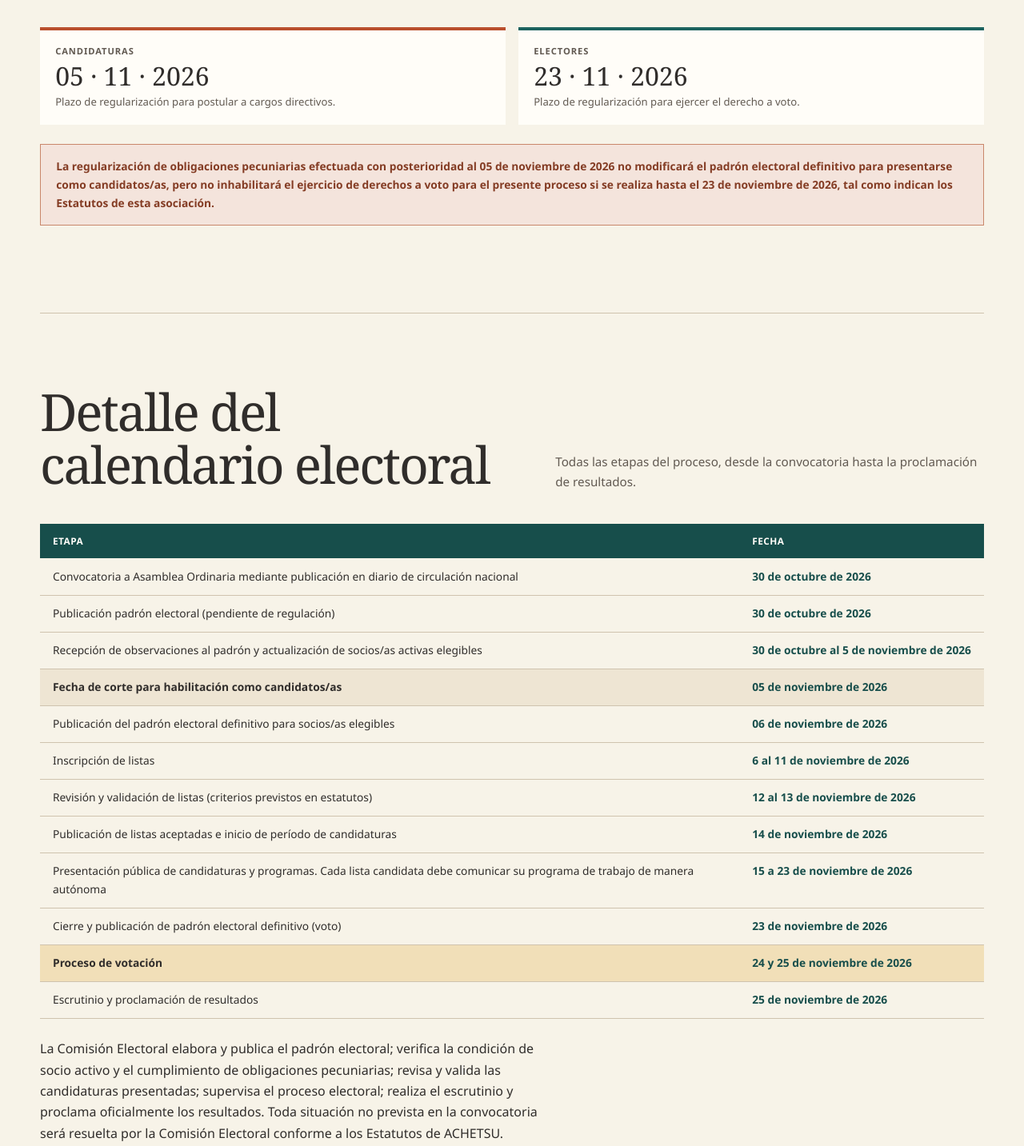
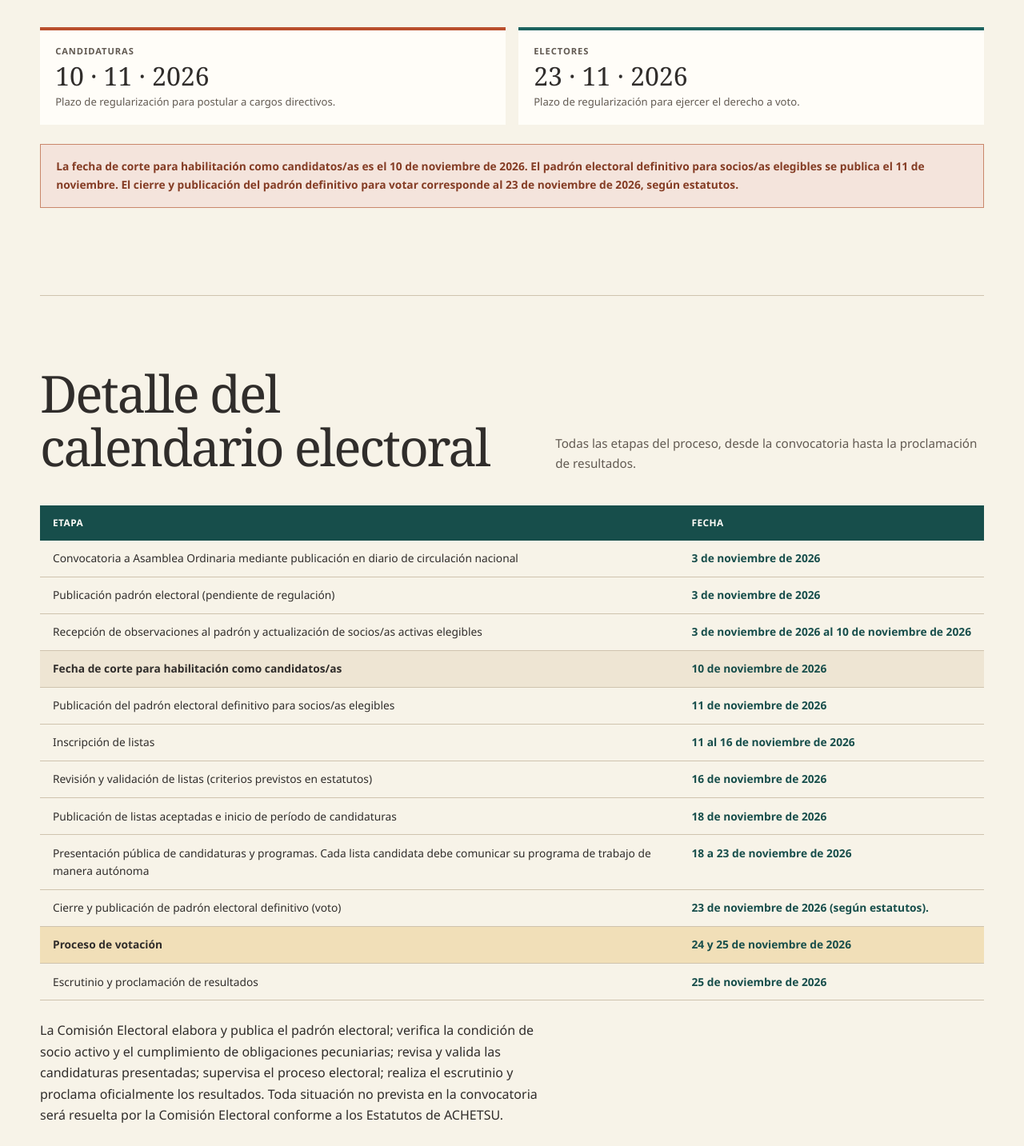
Before and after one commit to estebancofre-coy/achetsu-elecciones, a plain HTML site: page index.html in a window 1280 px wide. Shown: the part 3608-5041 px from the top of the page at 80% size. Drawn offline with Linux system fonts and the light colour scheme.

Commit message:
Actualizar calendario electoral y fechas relacionadas de noviembre de 2026
Co-authored-by: Copilot App <223556219+Copilot@users.noreply.github.com>

```diff
--- a/index.html
+++ b/index.html
@@ -748,7 +748,7 @@
       <div class="key-dates">
         <div class="key-date">
           <p>Candidaturas</p>
-          <p class="date-value">05 · 11 · 2026</p>
+          <p class="date-value">10 · 11 · 2026</p>
           <p>Plazo de regularización para postular a cargos directivos.</p>
         </div>
         <div class="key-date">
@@ -758,7 +758,7 @@
         </div>
       </div>
       <div class="warning-box" role="note">
-        La regularización de obligaciones pecuniarias efectuada con posterioridad al 05 de noviembre de 2026 no modificará el padrón electoral definitivo para presentarse como candidatos/as, pero no inhabilitará el ejercicio de derechos a voto para el presente proceso si se realiza hasta el 23 de noviembre de 2026, tal como indican los Estatutos de esta asociación.
+        La fecha de corte para habilitación como candidatos/as es el 10 de noviembre de 2026. El padrón electoral definitivo para socios/as elegibles se publica el 11 de noviembre. El cierre y publicación del padrón definitivo para votar corresponde al 23 de noviembre de 2026, según estatutos.
       </div>
     </section>
 
@@ -772,16 +772,16 @@
           <tr><th>Etapa</th><th>Fecha</th></tr>
         </thead>
         <tbody>
-          <tr><td>Convocatoria a Asamblea Ordinaria mediante publicación en diario de circulación nacional</td><td>30 de octubre de 2026</td></tr>
-          <tr><td>Publicación padrón electoral (pendiente de regulación)</td><td>30 de octubre de 2026</td></tr>
-          <tr><td>Recepción de observaciones al padrón y actualización de socios/as activas elegibles</td><td>30 de octubre al 5 de noviembre de 2026</td></tr>
-          <tr class="is-highlight"><td>Fecha de corte para habilitación como candidatos/as</td><td>05 de noviembre de 2026</td></tr>
-          <tr><td>Publicación del padrón electoral definitivo para socios/as elegibles</td><td>06 de noviembre de 2026</td></tr>
-          <tr><td>Inscripción de listas</td><td>6 al 11 de noviembre de 2026</td></tr>
-          <tr><td>Revisión y validación de listas (criterios previstos en estatutos)</td><td>12 al 13 de noviembre de 2026</td></tr>
-          <tr><td>Publicación de listas aceptadas e inicio de período de candidaturas</td><td>14 de noviembre de 2026</td></tr>
-          <tr><td>Presentación pública de candidaturas y programas. Cada lista candidata debe comunicar su programa de trabajo de manera autónoma</td><td>15 a 23 de noviembre de 2026</td></tr>
-          <tr><td>Cierre y publicación de padrón electoral definitivo (voto)</td><td>23 de noviembre de 2026</td></tr>
+          <tr><td>Convocatoria a Asamblea Ordinaria mediante publicación en diario de circulación nacional</td><td>3 de noviembre de 2026</td></tr>
+          <tr><td>Publicación padrón electoral (pendiente de regulación)</td><td>3 de noviembre de 2026</td></tr>
+          <tr><td>Recepción de observaciones al padrón y actualización de socios/as activas elegibles</td><td>3 de noviembre de 2026 al 10 de noviembre de 2026</td></tr>
+          <tr class="is-highlight"><td>Fecha de corte para habilitación como candidatos/as</td><td>10 de noviembre de 2026</td></tr>
+          <tr><td>Publicación del padrón electoral definitivo para socios/as elegibles</td><td>11 de noviembre de 2026</td></tr>
+          <tr><td>Inscripción de listas</td><td>11 al 16 de noviembre de 2026</td></tr>
+          <tr><td>Revisión y validación de listas (criterios previstos en estatutos)</td><td>16 de noviembre de 2026</td></tr>
+          <tr><td>Publicación de listas aceptadas e inicio de período de candidaturas</td><td>18 de noviembre de 2026</td></tr>
+          <tr><td>Presentación pública de candidaturas y programas. Cada lista candidata debe comunicar su programa de trabajo de manera autónoma</td><td>18 a 23 de noviembre de 2026</td></tr>
+          <tr><td>Cierre y publicación de padrón electoral definitivo (voto)</td><td>23 de noviembre de 2026 (según estatutos).</td></tr>
           <tr class="is-vote"><td>Proceso de votación</td><td>24 y 25 de noviembre de 2026</td></tr>
           <tr><td>Escrutinio y proclamación de resultados</td><td>25 de noviembre de 2026</td></tr>
         </tbody>
@@ -841,7 +841,7 @@
           <h3>Consultar y actualizar el registro</h3>
           <div class="step-copy">
             <p>Revisa tu nombre, correo, universidad y estado de habilitación. El buscador distingue socios/as naturales y representantes institucionales; para estos últimos, permite buscar por universidad.</p>
-            <p>Si necesitas corregir datos o informar antecedentes, envía una solicitud de rectificación. Los cambios quedan pendientes hasta la revisión y aprobación administrativa.</p>
+            <p>La recepción de observaciones al padrón y actualización de socios/as activas elegibles se realiza del 3 al 10 de noviembre de 2026. Si necesitas corregir datos o informar antecedentes, envía una solicitud de rectificación. Los cambios quedan pendientes hasta la revisión y aprobación administrativa.</p>
             <a class="step-link" href="#padron">Abrir consulta del padrón y solicitar rectificación ↓</a>
           </div>
         </article>
@@ -850,7 +850,7 @@
           <h3>Presentar tu lista candidata</h3>
           <div class="step-copy">
             <p>Si cumples los requisitos de habilitación, prepara tu lista cerrada de cinco integrantes con los documentos oficiales del proceso.</p>
-            <p>El plazo de inscripción de listas es del 6 al 11 de noviembre de 2026.</p>
+            <p>El plazo de inscripción de listas es del 11 al 16 de noviembre de 2026. La revisión y validación se realiza el 16 de noviembre; las listas aceptadas se publican el 18 de noviembre.</p>
             <a class="step-link" href="#candidaturas">Ver requisitos y descargar formularios ↑</a>
           </div>
         </article>
```
